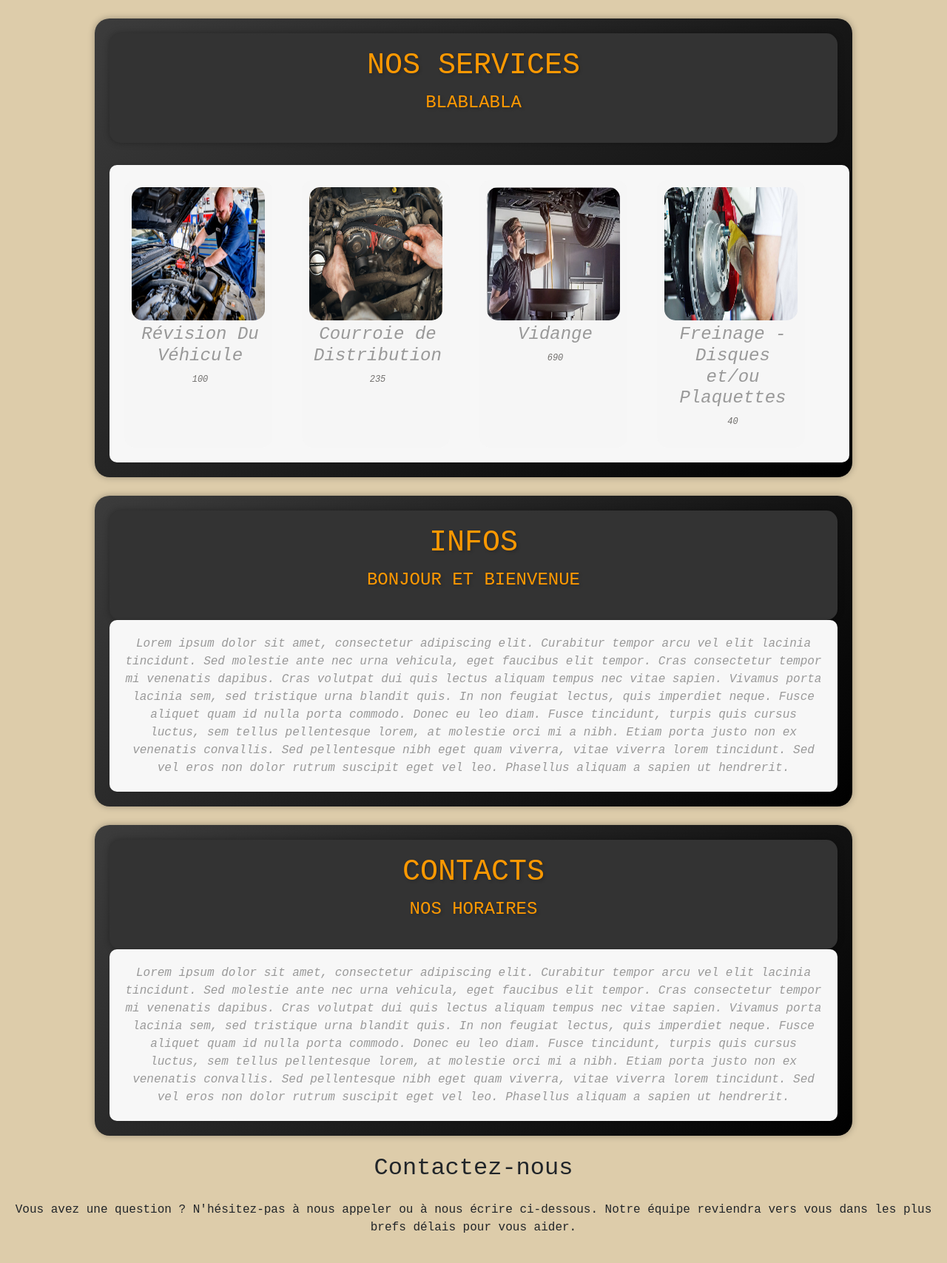
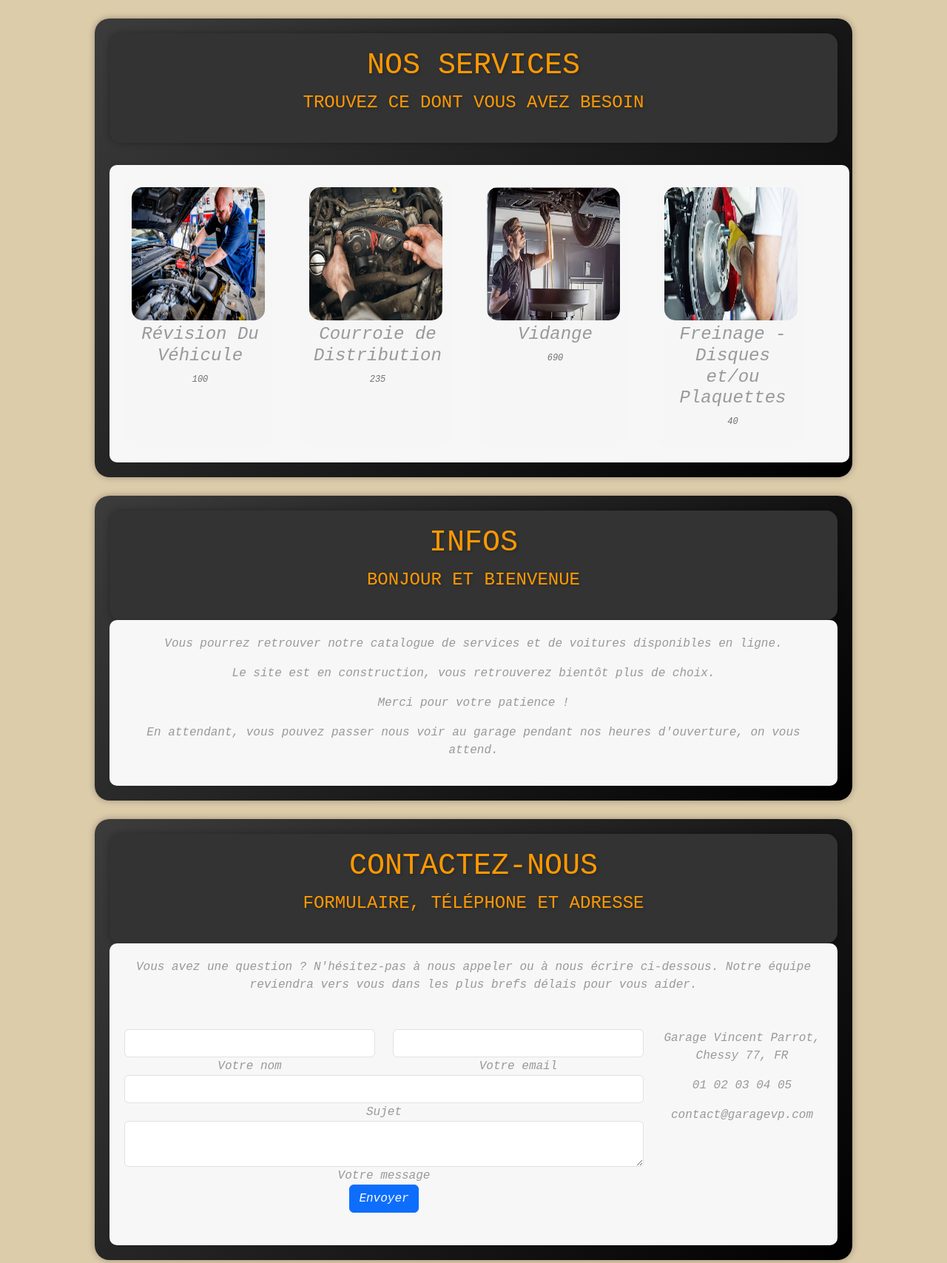
Before and after one commit to Agt-Cooper/Garage-VP, a Django app: page / in a window 1280 px wide. Shown: the part 231-1938 px from the top of the page at 74% size. Run offline with Django 4.2, Linux system fonts and the light colour scheme; data comes from the database, SQL or seed files in the repository; both versions use the stored data as it was after the commit.

Commit message:
màj formulaire et catalogue

```diff
--- a/garage/templates/garage/home.html
+++ b/garage/templates/garage/home.html
@@ -12,7 +12,7 @@
 <section class="infobox">
         <div class="infotitle">
                 <h1>Nos Services</h1>
-                <p>blablabla</p>
+                <p>Trouvez ce dont vous avez besoin</p>
         </div>
         <div id="services-list" class="service-container infodesc"></div>
 </section>
@@ -22,15 +22,22 @@
                 <h1>Infos</h1>
                 <p>Bonjour et Bienvenue</p>
         </div>
-        <div class="infodesc">Lorem ipsum dolor sit amet, consectetur adipiscing elit. Curabitur tempor arcu vel elit lacinia tincidunt. Sed molestie ante nec urna vehicula, eget faucibus elit tempor. Cras consectetur tempor mi venenatis dapibus. Cras volutpat dui quis lectus aliquam tempus nec vitae sapien. Vivamus porta lacinia sem, sed tristique urna blandit quis. In non feugiat lectus, quis imperdiet neque. Fusce aliquet quam id nulla porta commodo. Donec eu leo diam. Fusce tincidunt, turpis quis cursus luctus, sem tellus pellentesque lorem, at molestie orci mi a nibh. Etiam porta justo non ex venenatis convallis. Sed pellentesque nibh eget quam viverra, vitae viverra lorem tincidunt. Sed vel eros non dolor rutrum suscipit eget vel leo. Phasellus aliquam a sapien ut hendrerit.</div>
+        <div class="infodesc">
+                <p>Vous pourrez retrouver notre catalogue de services et de voitures disponibles en ligne.</p>
+                <p>Le site est en construction, vous retrouverez bientôt plus de choix.</p>
+                <p>Merci pour votre patience !</p>
+                <p>En attendant, vous pouvez passer nous voir au garage pendant nos heures d'ouverture, on vous attend.</p>
+        </div>
 </section>
 
 <section class="infobox">
         <div class="infotitle">
-                <h1>Contacts</h1>
-                <p>Nos Horaires</p>
+                <h1>Contactez-nous</h1>
+                <p>Formulaire, téléphone et adresse</p>
         </div>
-        <div class="infodesc">Lorem ipsum dolor sit amet, consectetur adipiscing elit. Curabitur tempor arcu vel elit lacinia tincidunt. Sed molestie ante nec urna vehicula, eget faucibus elit tempor. Cras consectetur tempor mi venenatis dapibus. Cras volutpat dui quis lectus aliquam tempus nec vitae sapien. Vivamus porta lacinia sem, sed tristique urna blandit quis. In non feugiat lectus, quis imperdiet neque. Fusce aliquet quam id nulla porta commodo. Donec eu leo diam. Fusce tincidunt, turpis quis cursus luctus, sem tellus pellentesque lorem, at molestie orci mi a nibh. Etiam porta justo non ex venenatis convallis. Sed pellentesque nibh eget quam viverra, vitae viverra lorem tincidunt. Sed vel eros non dolor rutrum suscipit eget vel leo. Phasellus aliquam a sapien ut hendrerit.</div>
+        <div class="infodesc">
+                {% include "form.html" %}
+        </div>
 </section>
 
 
--- a/templates/footer.html
+++ b/templates/footer.html
@@ -1,6 +1,6 @@
 <footer>
 <!-- Footer -->
-  <h1>Contacts</h1>
+  <h1>À propos</h1>
   <div>
       <div class="contacts">
           {% if opening_hours %}
--- a/templates/form.html
+++ b/templates/form.html
@@ -8,8 +8,6 @@
 <!--Section: Contact v.2-->
 <section class="mb-4">
 
-    <!--Section heading-->
-    <h2 class="h1-responsive font-weight-bold text-center my-4">Contactez-nous</h2>
     <!--Section description-->
     <p class="text-center w-responsive mx-auto mb-5">Vous avez une question ? N'hésitez-pas à nous appeler ou à nous écrire ci-dessous.
         Notre équipe reviendra vers vous dans les plus brefs délais pour vous aider.</p>
--- a/templates/layout.html
+++ b/templates/layout.html
@@ -26,7 +26,7 @@
             {% if page_script %}
             <script src="{% static page_script %}"></script>
             {% endif %}
-            {% include "form.html" %}
+
         {% include "footer.html" %}
     </body>
 </html>
```
Also changed, not shown: garage/templates/garage/catalog.html (+9 -0 lines), db.sqlite3, media/product_images/Changement_Courroie_Distribution.jpg (added), media/product_images/Changement_Freins_plaquettes.jpg (added), media/product_images/Changement_Freins_plaquettes_glWuo5S.jpg (added), media/product_images/image-from-rawpixel-id-9659059-jpeg_zJwtvZS.jpg (added).
